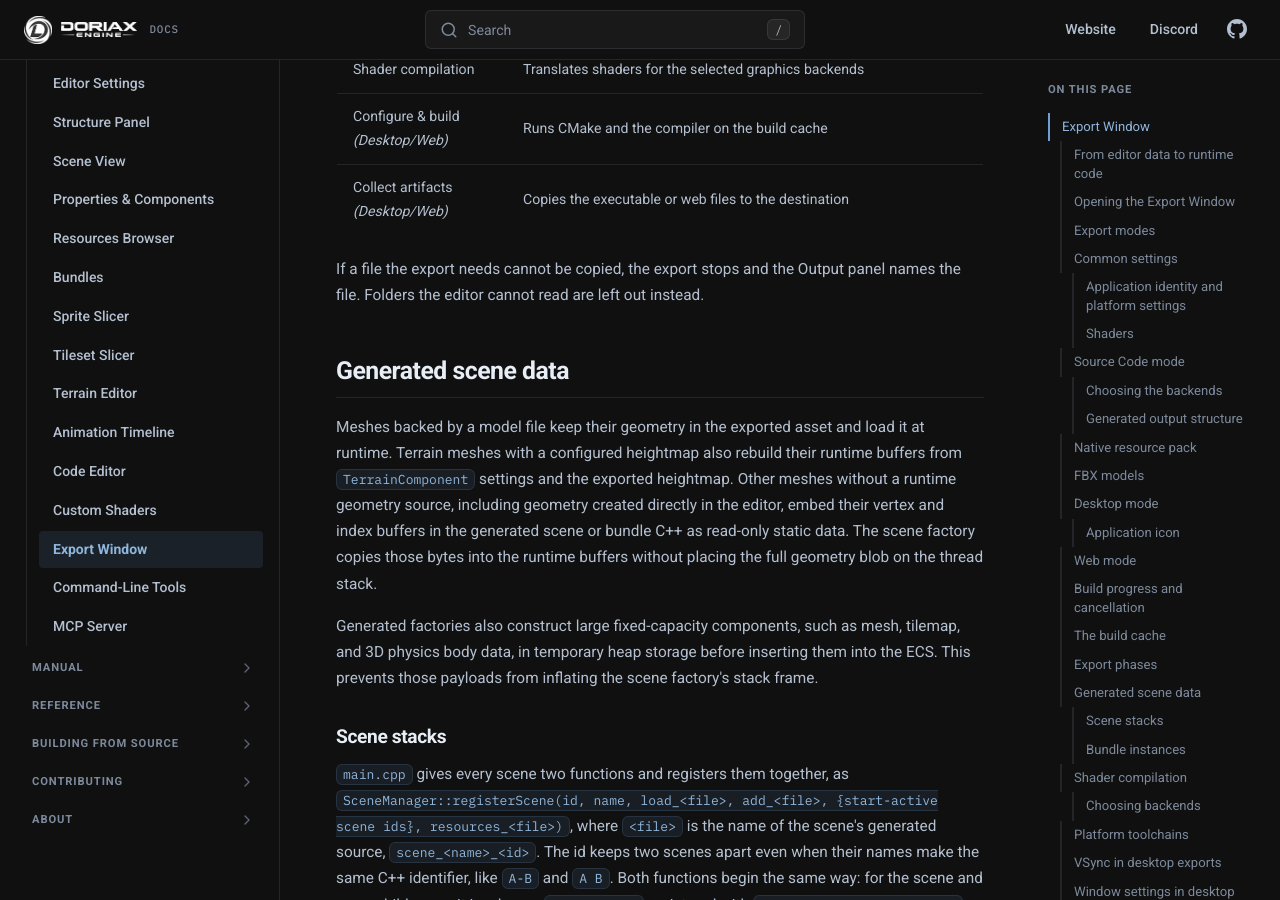
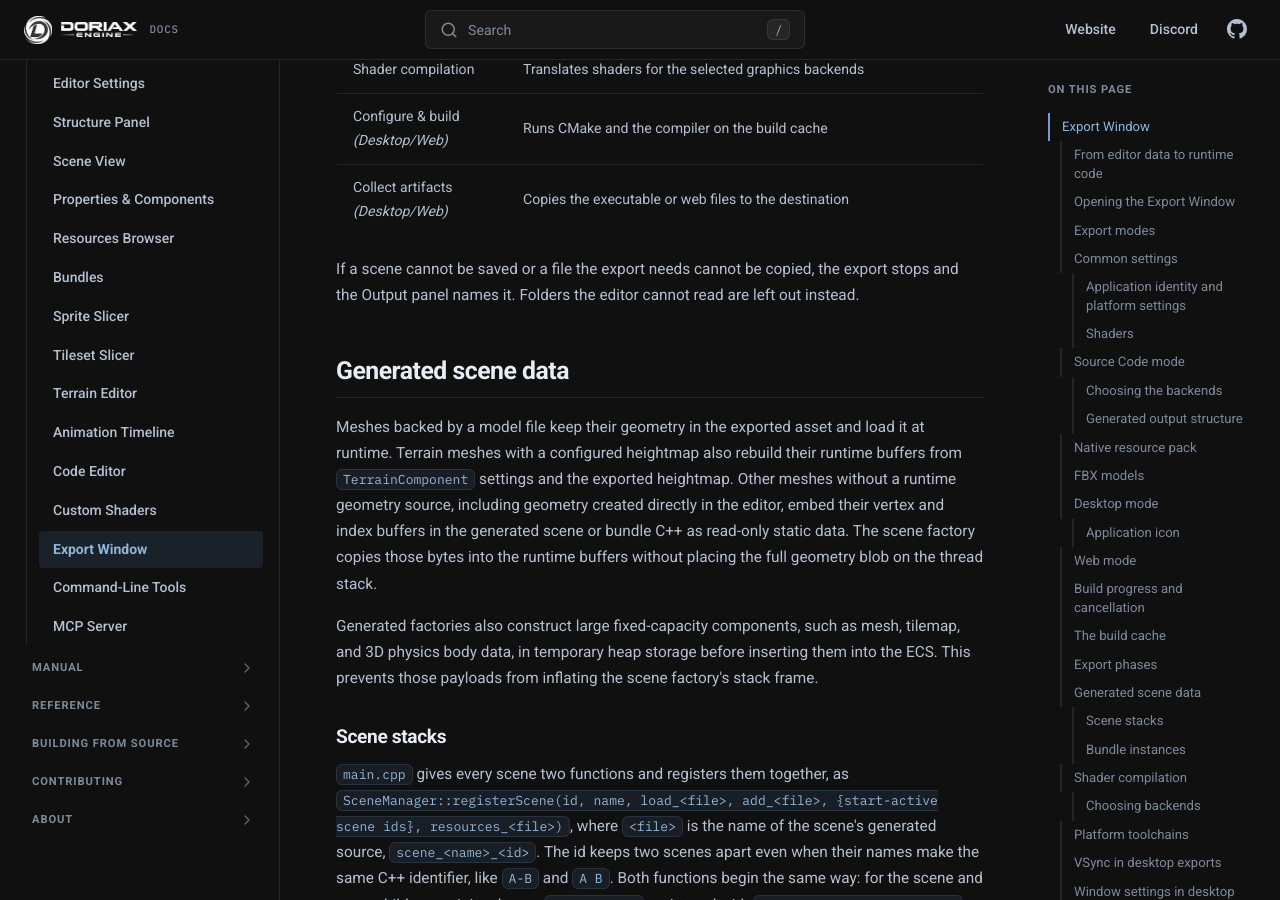
Before and after one commit to doriaxengine/doriax-docs, an MkDocs documentation site: the page built from docs/editor/export.md, in a window 1280 px wide and 900 px high, scrolled down 13367 px. Built offline with MkDocs 1.6.1, drawn with Linux system fonts in a browser that asks for light colours; comment, search, counter and statistics services are not loaded.

Commit message:
Doc exports stopping on scenes that cannot be saved

```diff
--- a/docs/editor/export.md
+++ b/docs/editor/export.md
@@ -423,8 +423,8 @@ changed — typically just your scenes and scripts, finishing in seconds.
 | Configure & build *(Desktop/Web)* | Runs CMake and the compiler on the build cache |
 | Collect artifacts *(Desktop/Web)* | Copies the executable or web files to the destination |
 
-If a file the export needs cannot be copied, the export stops and the Output panel names
-the file. Folders the editor cannot read are left out instead.
+If a scene cannot be saved or a file the export needs cannot be copied, the export stops
+and the Output panel names it. Folders the editor cannot read are left out instead.
 
 ## Generated scene data
 
```
